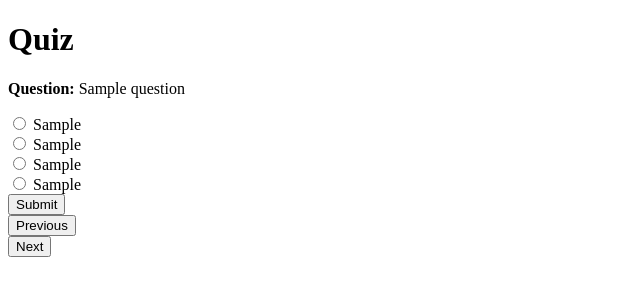
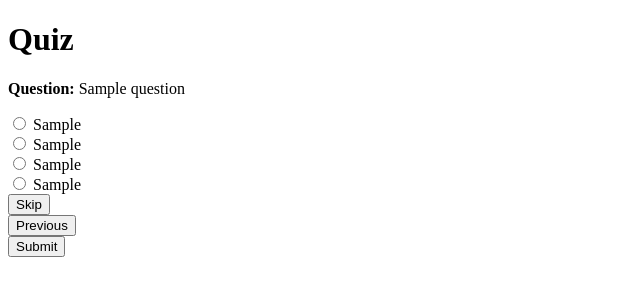
Before and after one commit to sbkr74/work_around_API, a Flask app: template flaskAPI/project/Competition_part3/templates/quiz.html in a window 1280 px wide. Shown: the top 300 px of the page, without its empty margins (0-640 px from the left). Run offline with Flask 3, Linux system fonts and the light colour scheme; the template is opened without the code that fills it: most values are stand-ins (such as "Sample title", 1, 10 or a date in 2020).

Commit message:
update 1.0 [buttons adjusted]

```diff
--- a/flaskAPI/project/Competition_part3/templates/quiz.html
+++ b/flaskAPI/project/Competition_part3/templates/quiz.html
@@ -7,7 +7,7 @@
 </head>
 <body>
     <h1>Quiz</h1>
-    <form action="{{ url_for('next_question') }}" method="POST">
+    <form action="{{ url_for('submit') }}" method="POST">
         <p><strong>Question:</strong> {{ question["question"] }}</p>
 
         <!-- Radio buttons for options -->
@@ -26,7 +26,7 @@
         <!-- Correct answer (hidden input) -->
         <input type="hidden" name="correct_answer" value="{{ question['answer'] }}">
 
-        <button type="submit">Submit</button>
+        <button type="submit">Skip</button>
     </form>
 
     <form action="{{ url_for('prev_question') }}" method="POST">
@@ -34,7 +34,7 @@
     </form>
 
     <form action="{{ url_for('next_question') }}" method="POST">
-        <button type="submit">Next</button>
+        <button type="submit">Submit</button>
     </form>
 </body>
 </html>
```
